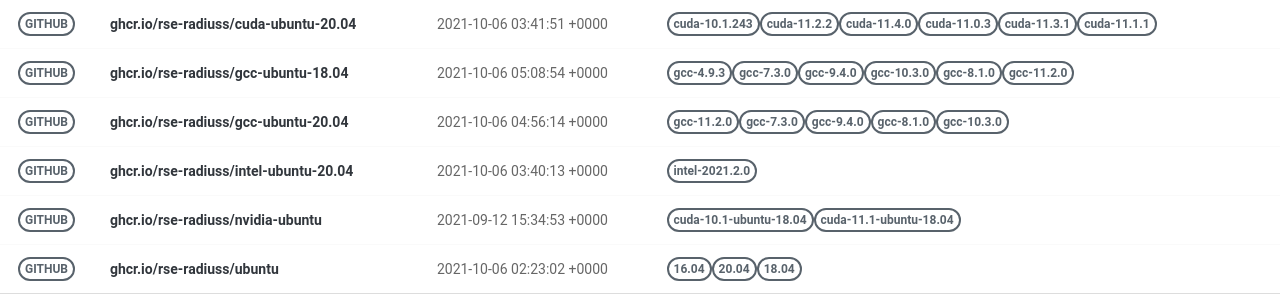
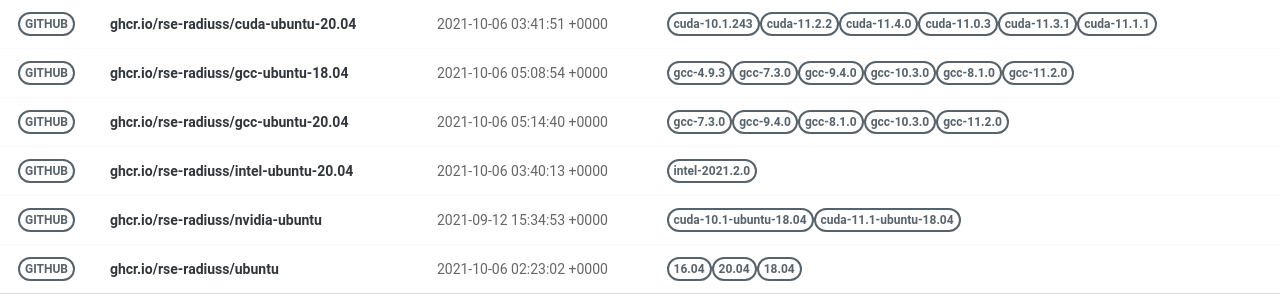
Before and after one commit to rse-ops/docker-images, a Jekyll site: the page built from pages/index.md, in a window 1280 px wide. Shown: the part 228-528 px from the top of the page. Built offline with Jekyll 4.4.1, drawn with Linux system fonts in a browser that asks for light colours; nearby versions of some CDN libraries.

Commit message:
Automated push to update library 2021-10-06

```diff
--- a/_library/ghcr.io-rse-radiuss-gcc-ubuntu-20.04.md
+++ b/_library/ghcr.io-rse-radiuss-gcc-ubuntu-20.04.md
@@ -1,14 +1,11 @@
 ---
 layout: container
 name: ghcr.io/rse-radiuss/gcc-ubuntu-20.04
-updated_at: 2021-10-06 04:56:14.481657
+updated_at: 2021-10-06 05:14:40.817550
 
 
 container_url: https://github.com/orgs/rse-radiuss/packages/container/package/gcc-ubuntu-20.04
 versions:
- - tag: gcc-11.2.0
-   dockerfile: https://github.com/rse-radiuss/docker-images/blob/main/ubuntu/gcc/Dockerfile
-   manifest: https://crane.ggcr.dev/manifest/ghcr.io/rse-radiuss/gcc-ubuntu-20.04:gcc-11.2.0
  - tag: gcc-7.3.0
    dockerfile: https://github.com/rse-radiuss/docker-images/blob/main/ubuntu/gcc/Dockerfile
    manifest: https://crane.ggcr.dev/manifest/ghcr.io/rse-radiuss/gcc-ubuntu-20.04:gcc-7.3.0
```
Also changed, not shown: other parts of _library/ghcr.io-rse-radiuss-gcc-ubuntu-20.04.md (+3 -0 lines).
